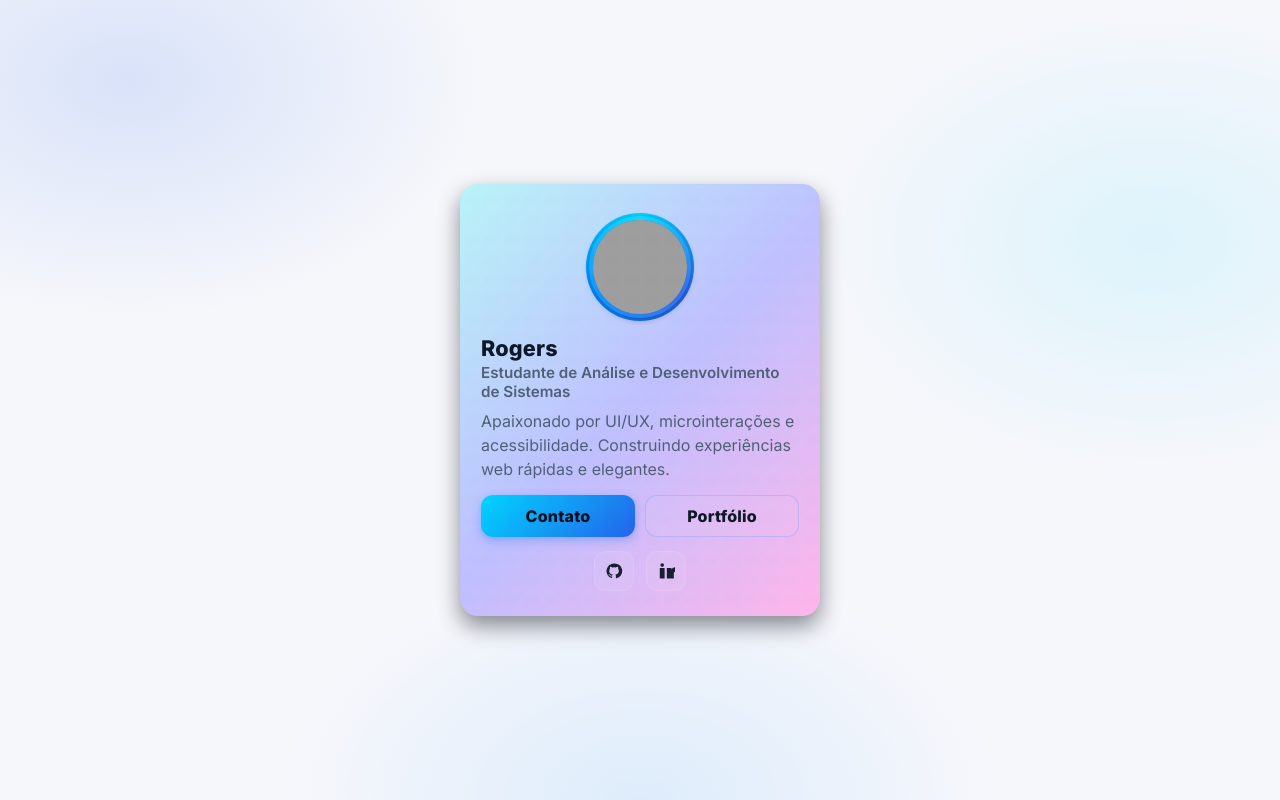
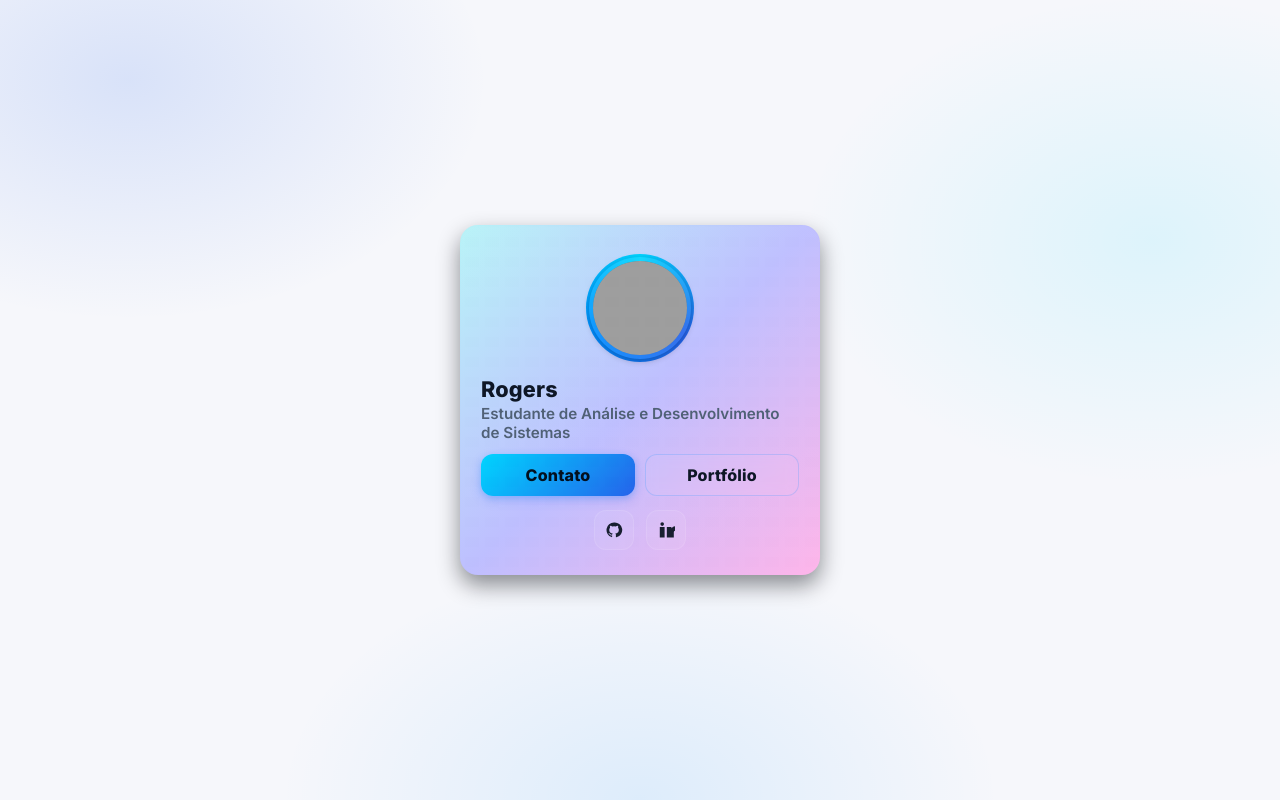
Before and after one commit to RogerioVaz1/card_animado_css, a plain HTML site: page index.html in a window 1280 px wide. Drawn offline with Linux system fonts and the light colour scheme; grey boxes are pictures that could not be loaded.

Commit message:
Remove bio paragraph from index.html
Removed bio paragraph from the profile section.

```diff
--- a/index.html
+++ b/index.html
@@ -19,7 +19,7 @@
       </div>
       <h1 class="name">Rogers</h1>
       <p class="role">Estudante de Análise e Desenvolvimento de Sistemas </p>
-      <p class="bio">Apaixonado por UI/UX, microinterações e acessibilidade. Construindo experiências web rápidas e elegantes.</p>
+
 
       <div class="actions">
         <a class="btn primary" href="https://www.linkedin.com/in/rog%C3%A9rio-vaz-filho-bb196b28a/" target="_blank" rel="noopener noreferrer" aria-label="Entrar em contato pelo LinkedIn">Contato</a>
```
